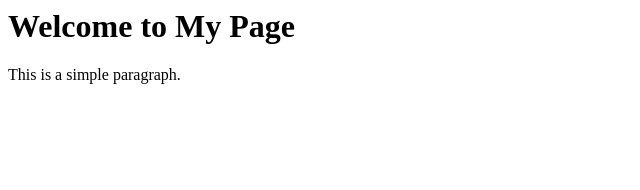
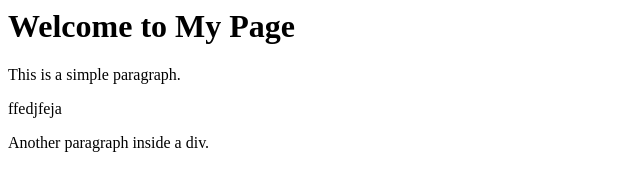
Before and after one commit to alexzafra-spec/exemple1, a plain HTML site: page index.html in a window 1280 px wide. Shown: the whole page, without its empty margins (0-640 px from the left). Drawn offline with Linux system fonts and the light colour scheme.

Commit message:
t2 iniciada

```diff
--- a/index.html
+++ b/index.html
@@ -5,5 +5,9 @@
   <body>
     <h1>Welcome to My Page</h1>
     <p>This is a simple paragraph.</p>
-  </body>
+    <p>ffedjfeja</p>
+  <div>
+    <p>Another paragraph inside a div.</p>
+  </div>
+</body>
 </html>
```
Also changed, not shown: hola.html (+9 -0 lines), about.html (added).
